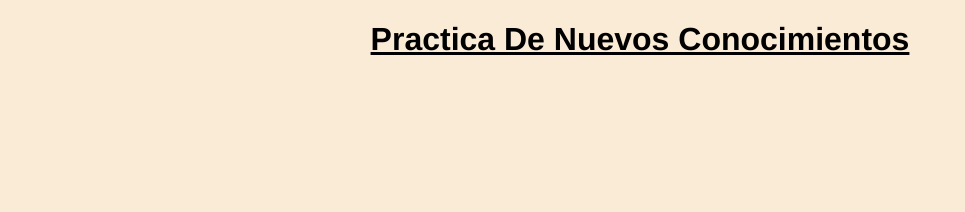
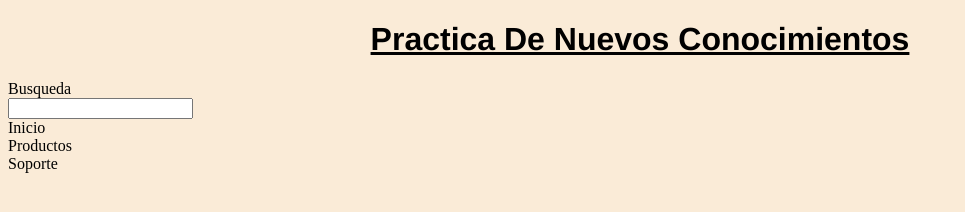
Before and after one commit to WilliamDMP/htmlpluscss2, a plain HTML site: page index.html in a window 1280 px wide. Shown: the whole page, without its empty margins (0-965 px from the left). Drawn offline with Linux system fonts and the light colour scheme.

Commit message:
navegacion

```diff
--- a/index.html
+++ b/index.html
@@ -9,6 +9,10 @@
 </head>
 <body>
     <h1>practica de nuevos conocimientos</h1>
-
+    <nav>Busqueda</nav>
+    <input type="text" name="" id="">
+    <nav>Inicio</nav>
+    <nav>Productos</nav>
+    <nav>Soporte</nav>
 </body>
 </html>
```
